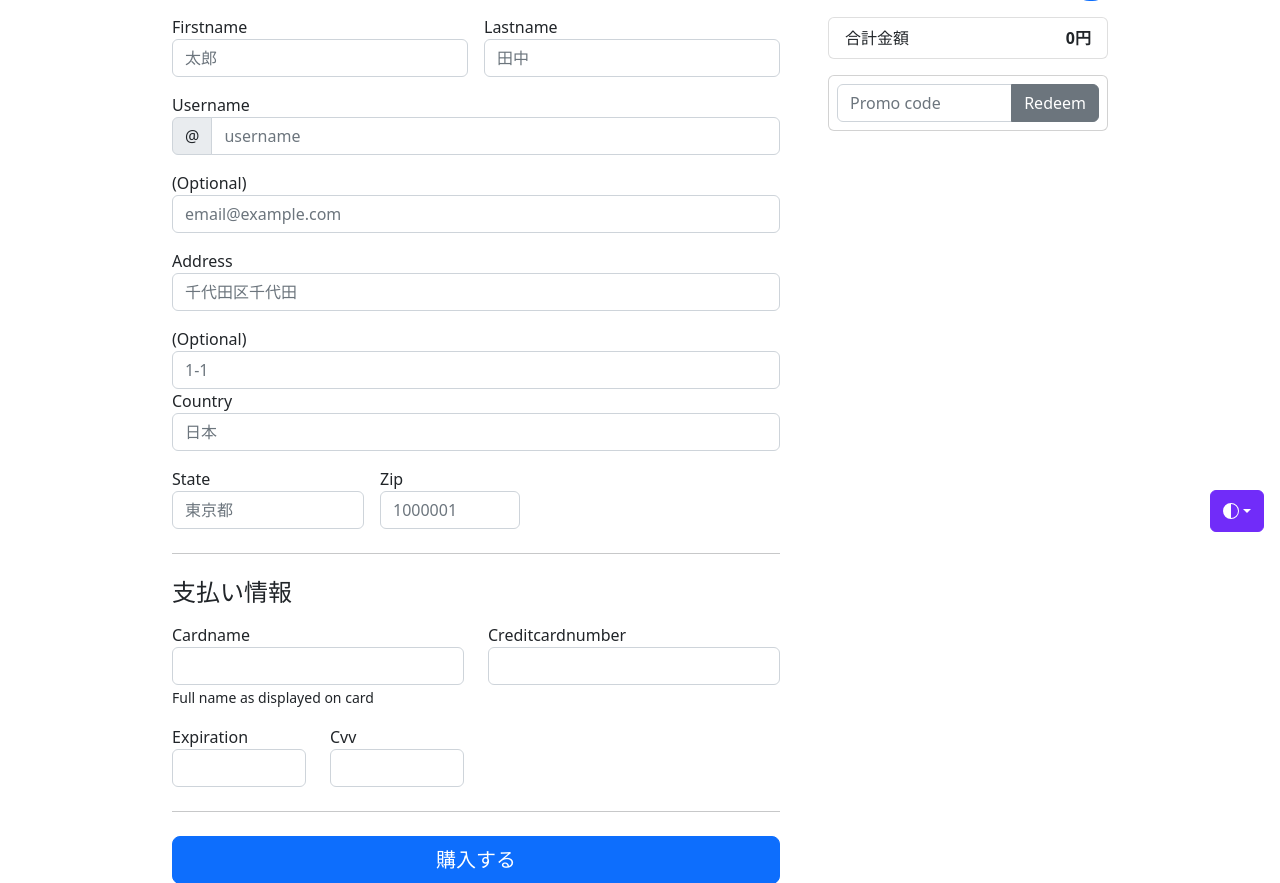
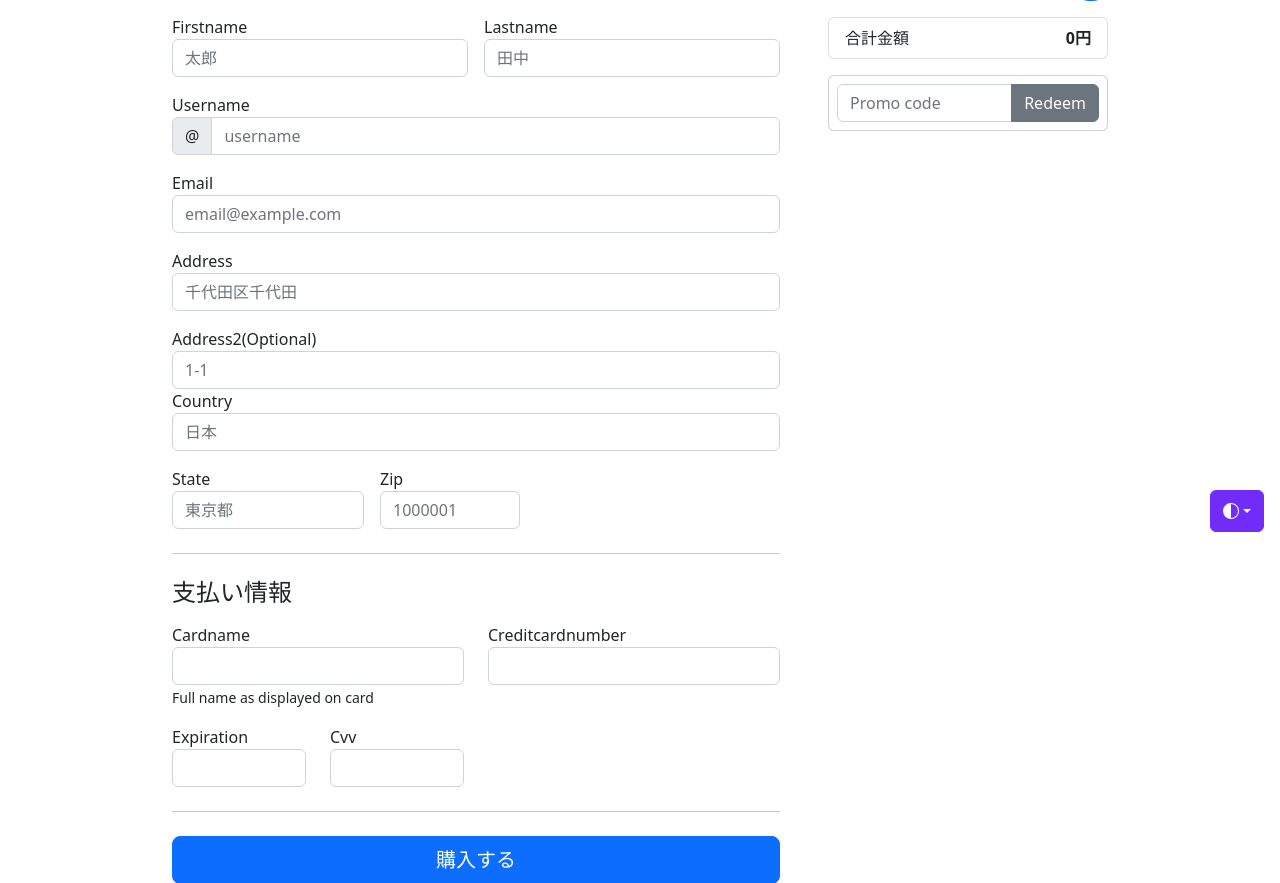
Before and after one commit to akari07voi/rails_ec, a Rails app: page /carts in a window 1280 px wide. Shown: the part 252-1135 px from the top of the page. Run offline with Rails 7, Linux system fonts and the light colour scheme; data comes from the database, SQL or seed files in the repository; data that the repository does not hold is empty; style sheets or scripts are compiled from the project's sources; some libraries are stand-ins or nearby versions.

Commit message:
カート画面の入力情報ラベル住所・アドレス用が誤っていたので修正

```diff
--- a/app/views/carts/index.html.slim
+++ b/app/views/carts/index.html.slim
@@ -104,8 +104,6 @@
                         |  Your username is required.
                   .col-12
                     = user.label :email
-                      span.text-body-secondary
-                        | (Optional)
                     = user.text_field :email, class: 'form-control', placeholder: 'email@example.com', id: 'user_email'
                     .invalid-feedback
                       |  Please enter a valid email address for shipping updates.
@@ -116,8 +114,8 @@
                       |  Please enter your shipping address.
                   .col-12
                     = user.label :address2
-                      span.text-body-secondary
-                        | (Optional)
+                    span.text-body-secondary
+                      | (Optional)
                     = user.text_field :address2, class: 'form-control', placeholder: '1-1', id: 'user_address2'
                     = user.label :country
                     = user.text_field :country, class: 'form-control', placeholder: '日本', id: 'user_country'
```
